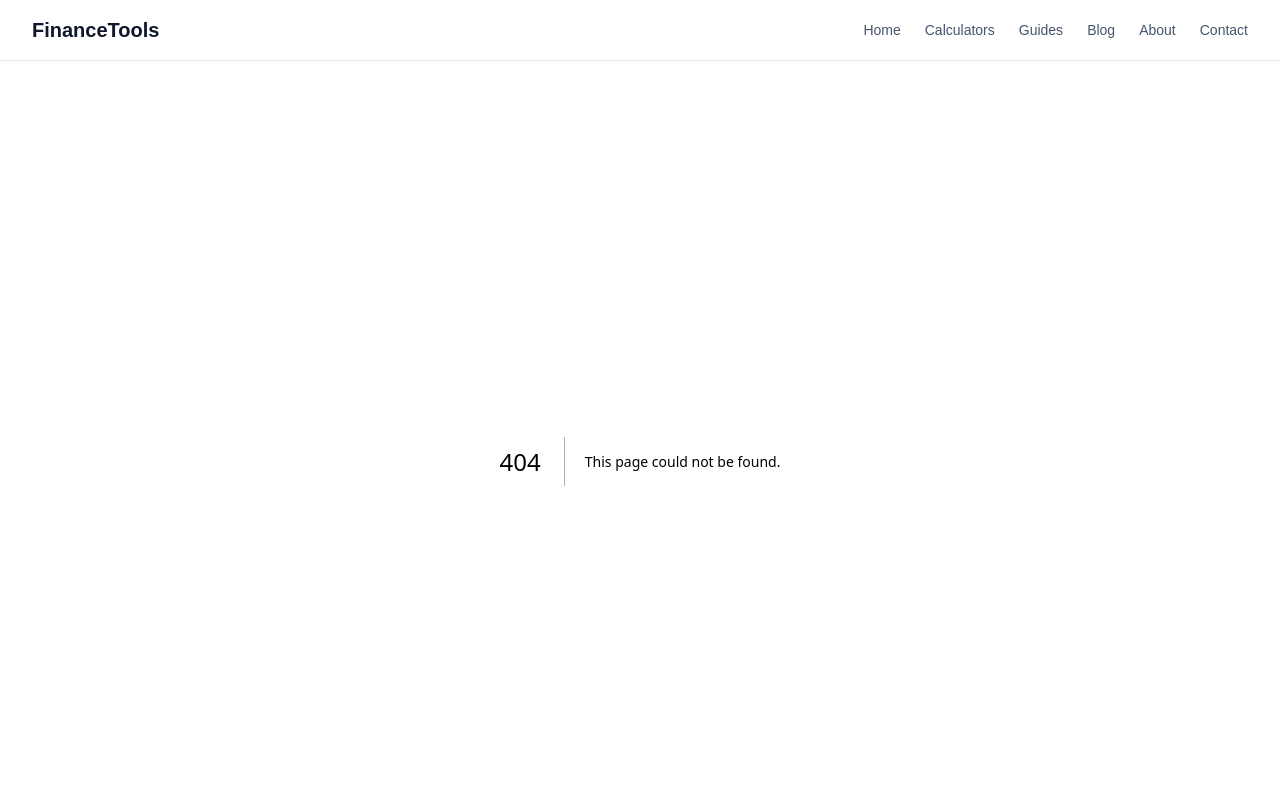
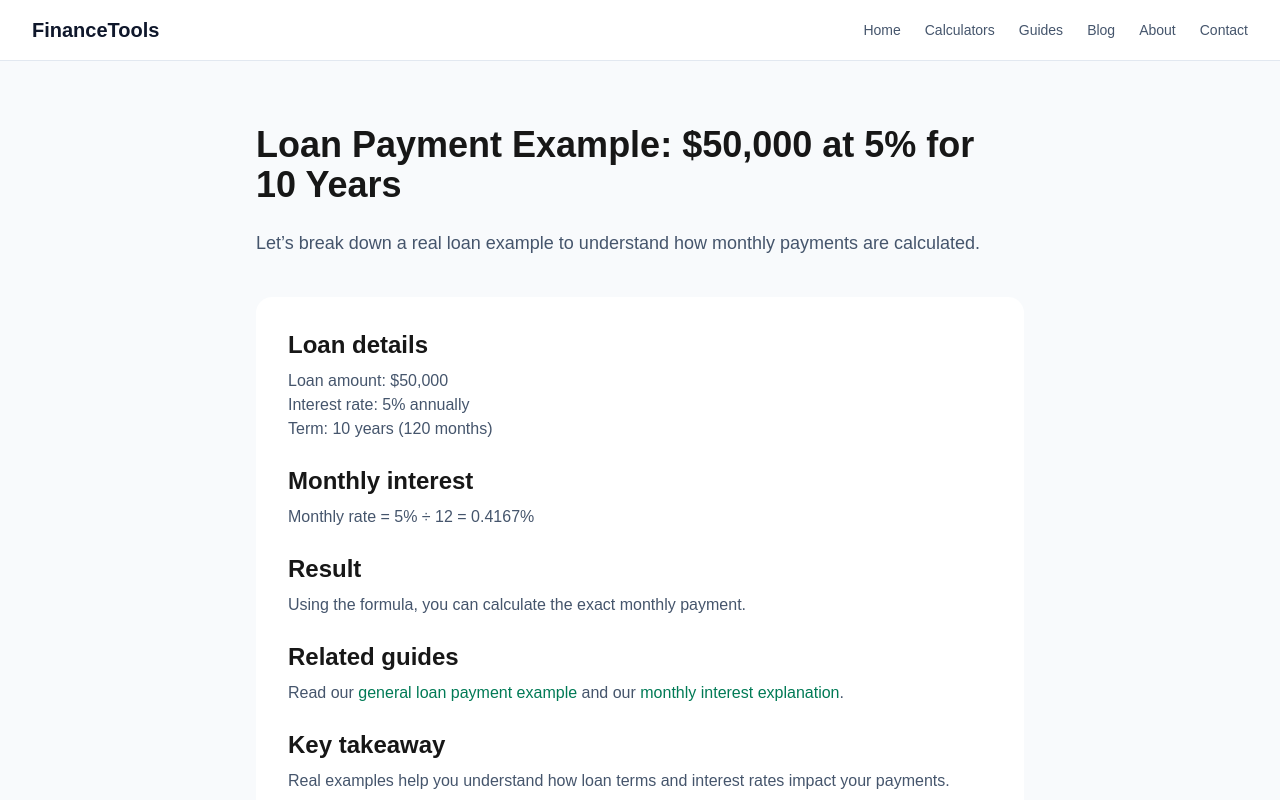
Before and after one commit to alameersam/finance-tools, a Next.js app: page /guides/loan-payment-example-50000-5-percent-10-years in a window 1280 px wide. Before the commit this address had no page. Shown: the top 800 px of the page. Built offline with nearby package versions, Linux system fonts and the light colour scheme.

Commit message:
add specific loan example article

```diff
--- /dev/null
+++ b/app/guides/loan-payment-example-50000-5-percent-10-years/page.tsx
@@ -0,0 +1,85 @@
+import type { Metadata } from "next";
+
+export const metadata: Metadata = {
+  title: "Loan Payment Example: $50,000 at 5% for 10 Years",
+  description:
+    "See a detailed example of a $50,000 loan at 5% over 10 years and how monthly payments are calculated.",
+};
+
+export default function LoanPaymentExampleSpecificPage() {
+  return (
+    <main className="min-h-screen bg-slate-50 px-6 py-16">
+      <article className="mx-auto max-w-3xl">
+        <h1 className="text-4xl font-bold">
+          Loan Payment Example: $50,000 at 5% for 10 Years
+        </h1>
+
+        <p className="mt-6 text-lg text-slate-600">
+          Let’s break down a real loan example to understand how monthly payments are calculated.
+        </p>
+
+        <section className="mt-10 space-y-6 bg-white p-8 rounded-2xl">
+
+          <div>
+            <h2 className="text-2xl font-semibold">Loan details</h2>
+            <p className="mt-2 text-slate-600">
+              Loan amount: $50,000<br />
+              Interest rate: 5% annually<br />
+              Term: 10 years (120 months)
+            </p>
+          </div>
+
+          <div>
+            <h2 className="text-2xl font-semibold">Monthly interest</h2>
+            <p className="mt-2 text-slate-600">
+              Monthly rate = 5% ÷ 12 = 0.4167%
+            </p>
+          </div>
+
+          <div>
+            <h2 className="text-2xl font-semibold">Result</h2>
+            <p className="mt-2 text-slate-600">
+              Using the formula, you can calculate the exact monthly payment.
+            </p>
+          </div>
+
+          <div>
+            <h2 className="text-2xl font-semibold">Related guides</h2>
+            <p className="mt-2 text-slate-600">
+              Read our{" "}
+              <a
+                href="/guides/loan-payment-example"
+                className="font-medium text-emerald-700 hover:underline"
+              >
+                general loan payment example
+              </a>{" "}
+              and our{" "}
+              <a
+                href="/guides/how-loan-interest-works-monthly"
+                className="font-medium text-emerald-700 hover:underline"
+              >
+                monthly interest explanation
+              </a>
+              .
+            </p>
+          </div>
+
+          <div>
+            <h2 className="text-2xl font-semibold">Key takeaway</h2>
+            <p className="mt-2 text-slate-600">
+              Real examples help you understand how loan terms and interest rates impact your payments.
+            </p>
+          </div>
+
+          <a
+            href="/loan-calculator"
+            className="inline-block mt-4 bg-black text-white px-5 py-3 rounded-lg"
+          >
+            Open Loan Calculator
+          </a>
+
+        </section>
+      </article>
+    </main>
+  );
+}
--- a/app/guides/page.tsx
+++ b/app/guides/page.tsx
@@ -125,6 +125,12 @@ const guides = [
   href: "/guides/how-loan-interest-works-monthly",
   category: "Loans",
 },
+{
+  title: "Loan Payment Example: $50,000 at 5% for 10 Years",
+  description: "Detailed example of loan payments with real numbers.",
+  href: "/guides/loan-payment-example-50000-5-percent-10-years",
+  category: "Loans",
+},
 ];
 
 export default function GuidesPage() {
```
